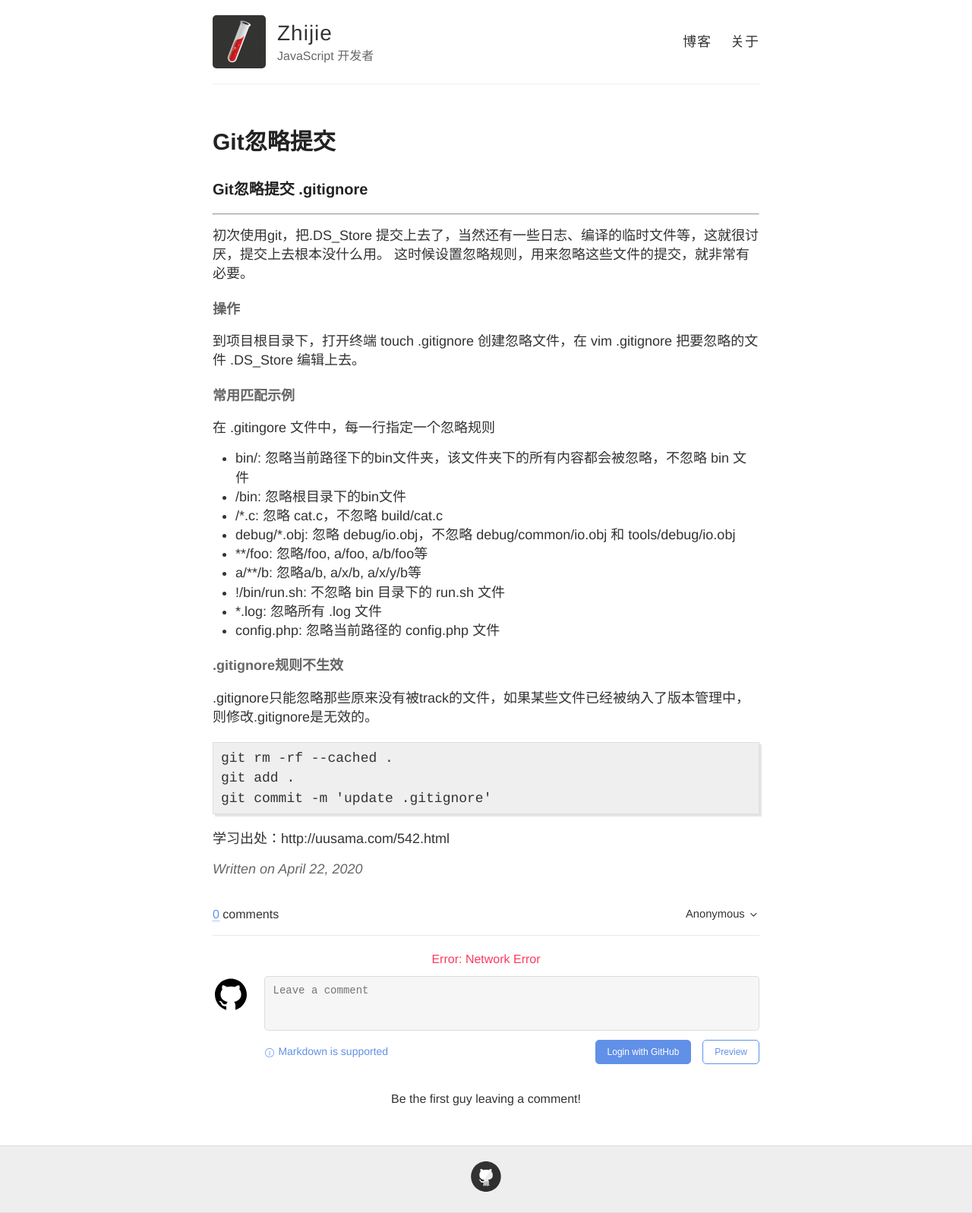
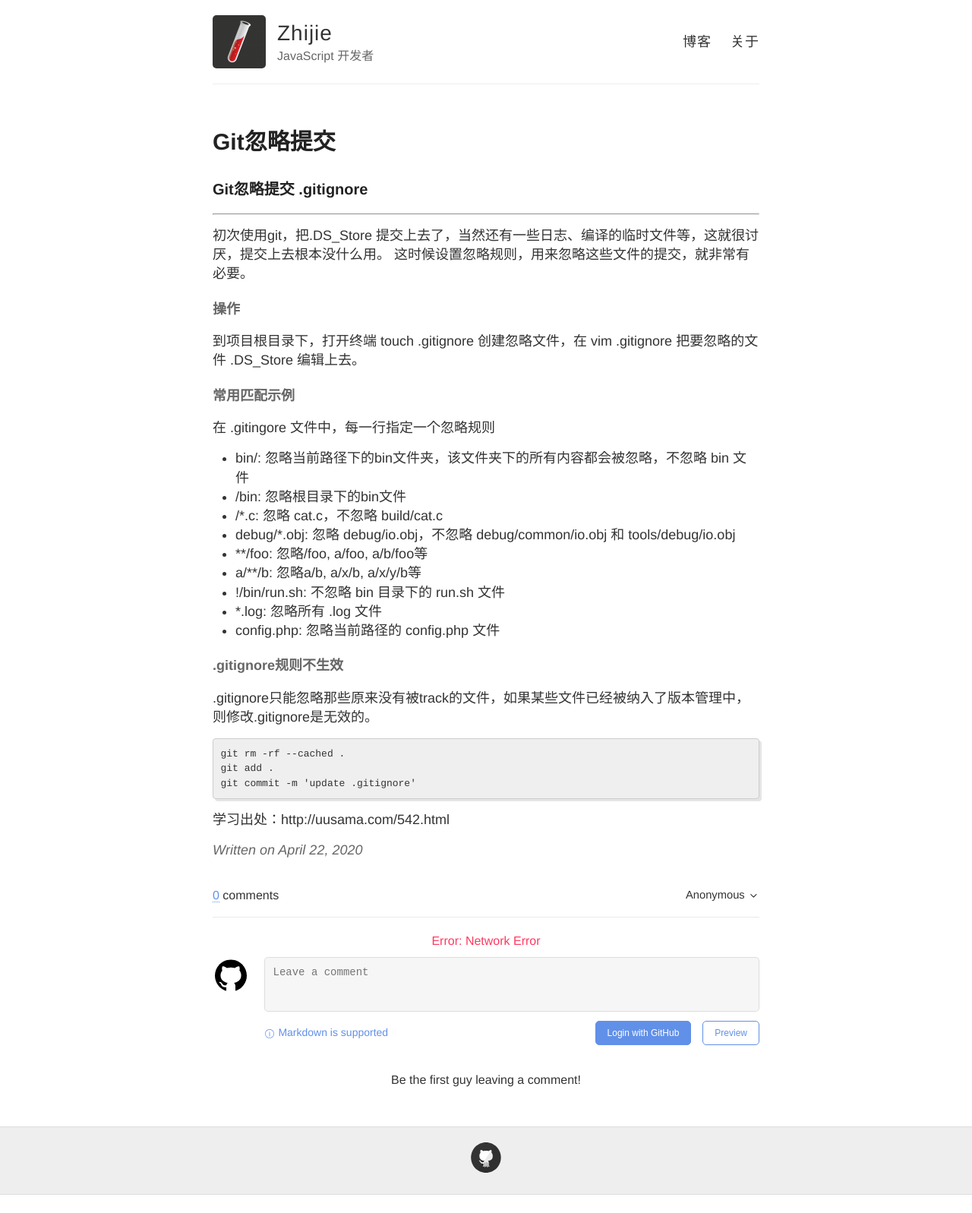
Before and after one commit to bytew/bytew.github.io, a Jekyll site: the page built from _posts/2020-04-22-Git忽略提交.md, in a window 1280 px wide. Shown: the whole page at 76% size. Built offline with Jekyll 4.4.1, drawn with Linux system fonts in a browser that asks for light colours; our own code applies the rules of GitHub Pages for plain Markdown files; comment, search, counter and statistics services are not loaded; after the commit the page ends 1573 px from its top, so only the background shows below that.

Commit message:
modify high_pre css

```diff
--- a/_sass/_highlights.scss
+++ b/_sass/_highlights.scss
@@ -1,5 +1,21 @@
 
 .highlight pre {
+
+  // color: #2aa198;
+  border: 0;
+  margin: 0;
+  padding: 0;
+  padding: 9.5px;
+  font-size: 13px;
+  line-height: 1.42857143;
+  border: 1px solid #ccc;
+  border-radius: 4px;
+  background-color: #efefef;
+  -webkit-box-shadow: 3px 3px rgba(0,0,0,0.1);
+  box-shadow: 3px 3px rgba(0, 0, 0, 0.1);
+  overflow: auto;
+
+/*
   background-color: #efefef;
   padding: 7px 7px 7px 10px;
   border: 1px solid #ddd;
@@ -7,7 +23,8 @@
   -webkit-box-shadow: 3px 3px rgba(0,0,0,0.1);
   box-shadow: 3px 3px rgba(0,0,0,0.1);
   margin: 20px 0 20px 0;
-  overflow: scroll;
+  overflow: auto;
+  */
 }
 
 code {
```
